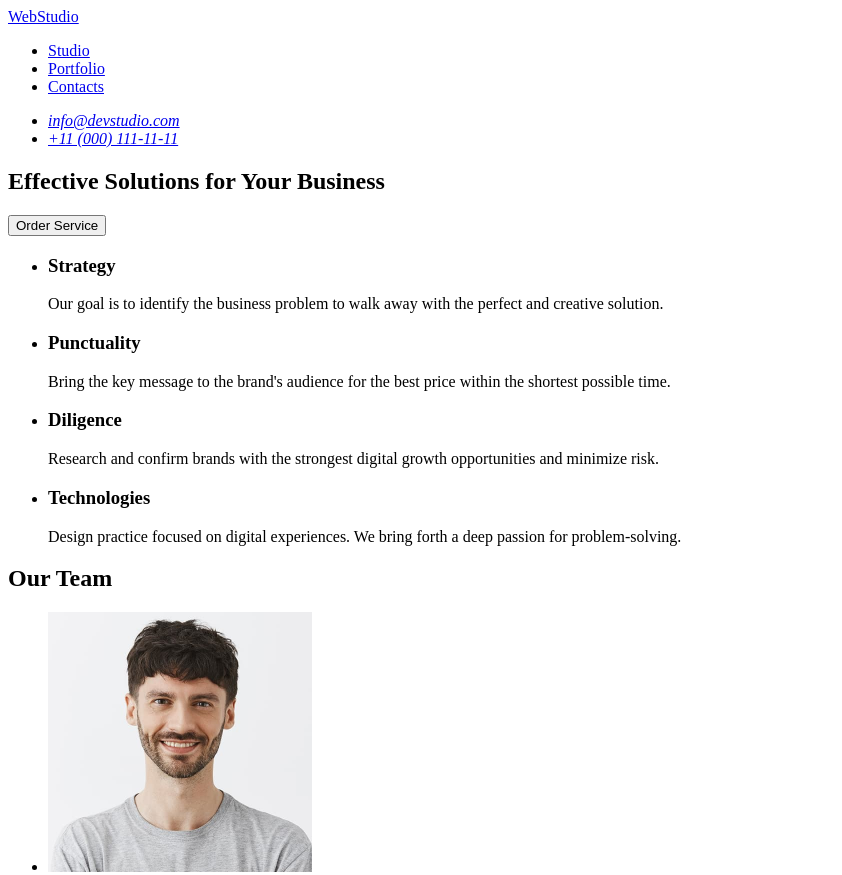
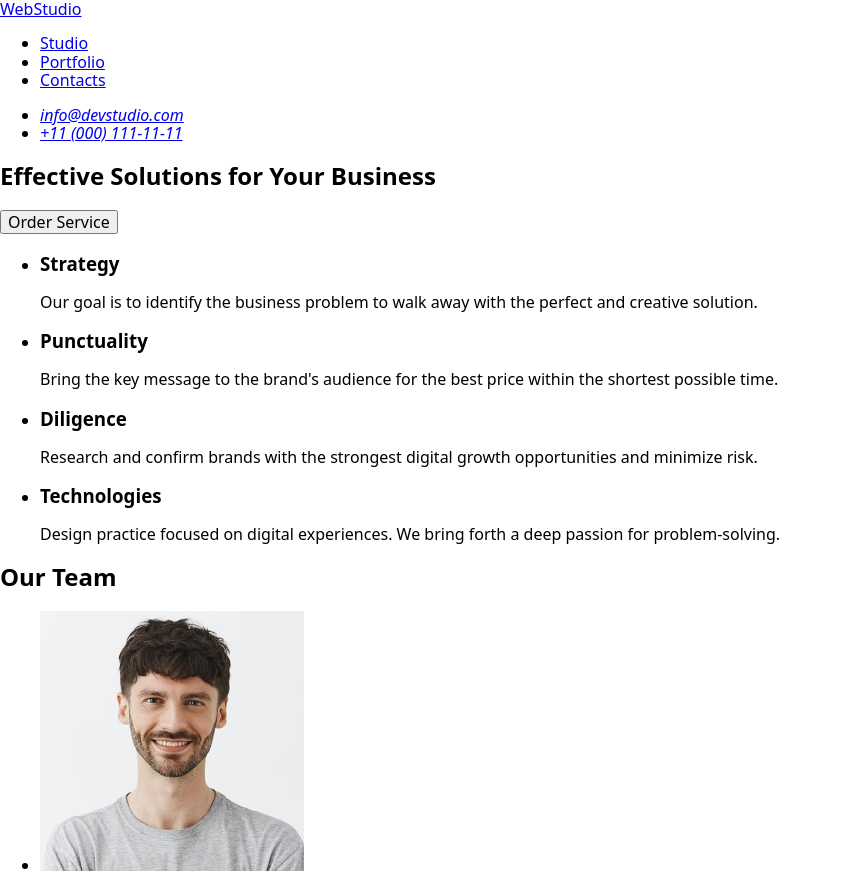
Before and after one commit to eugeneskoryk/goit-markup-hw-02, a plain HTML site: page index.html in a window 1280 px wide. Shown: the top 875 px of the page, without its empty margins (0-842 px from the left). Drawn offline with nearby package versions, Linux system fonts and the light colour scheme.

Commit message:
styles normaliser and fonts added

```diff
--- a/index.html
+++ b/index.html
@@ -4,6 +4,14 @@
     <meta charset="UTF-8">
     <meta name="viewport" content="width=device-width, initial-scale=1.0">
     <title>WebStudio</title>
+    <link rel="stylesheet" href="https://cdnjs.cloudflare.com/ajax/libs/modern-normalize/3.0.1/modern-normalize.min.css">
+    <link rel="stylesheet" href="./css/styles.css">
+    <link rel="preconnect" href="https://fonts.googleapis.com">
+    <link rel="preconnect" href="https://fonts.gstatic.com" crossorigin>
+    <link
+        href="https://fonts.googleapis.com/css2?family=Roboto:ital,wght@0,100..900;1,100..900&family=Raleway:ital,wght@0,100..900;1,100..900&display=swap"
+        rel="stylesheet">
+
 </head>
 <body>
 
```
Also changed, not shown: css/styles.css (added), 1 other file.
